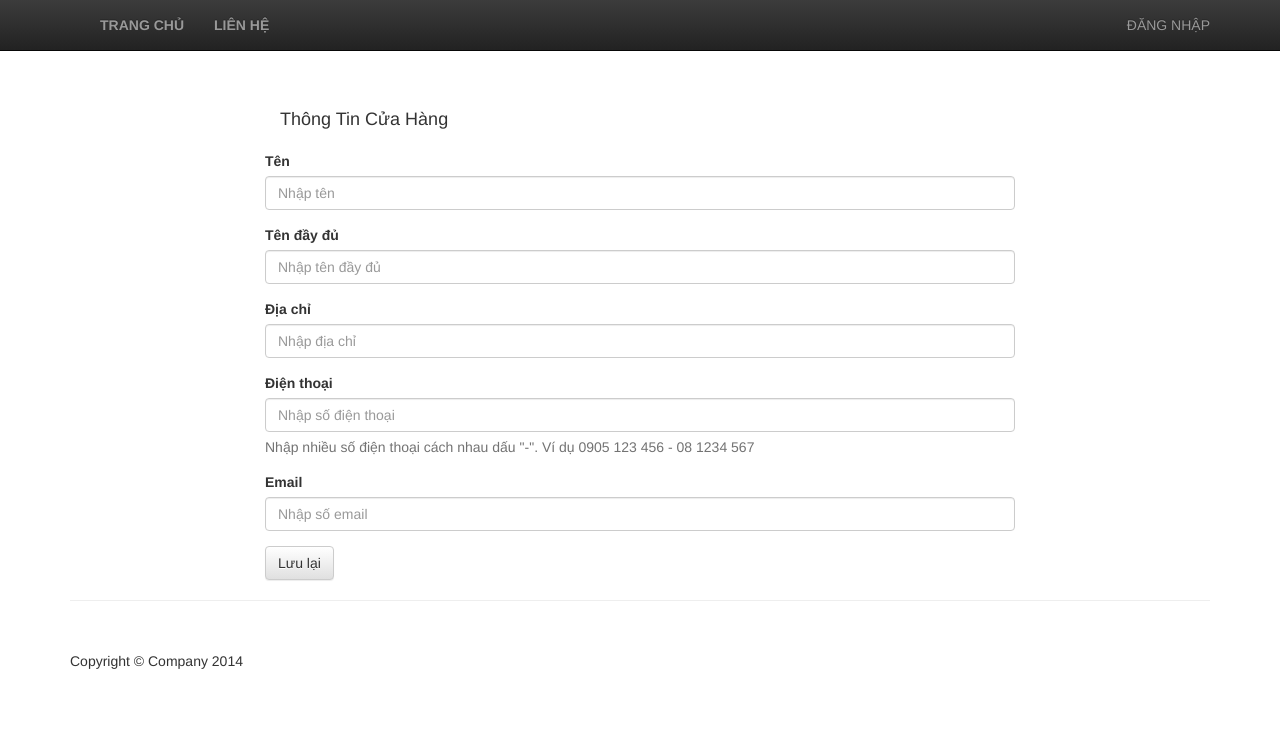
After one commit to ntdtrong/flower_shop, a CakePHP app: the page made by app/View/Companies/index.ctp in a window 1280 px wide. The commit adds this page. Shown: the top 730 px of the page. Run offline with PHP 8.4 and a stand-in for CakePHP, Linux system fonts and the light colour scheme; the template is opened without the code that fills it, so the values that code supplies are empty; some libraries are stand-ins or nearby versions.

Commit message:
company, style

```diff
--- /dev/null
+++ b/app/View/Companies/index.ctp
@@ -0,0 +1,107 @@
+<div class="container">
+
+
+			<div class="row">
+
+				<div class="col-md-8 col-md-push-2">
+
+					<p id="error_message">
+						<?php
+							if(!empty($data['error'])){
+						?>
+							<h5><span class="label label-danger"><?php echo $data['error'];?></span><h5>
+						<?php
+							}
+						?>
+
+						<?php
+							if(!empty($data['success'])){
+						?>
+							<h5><span class="label label-success"><?php echo $data['success'];?></span><h5>
+						<?php
+							}
+						?>
+					</p>
+					<h4 class="panel-heading">Thông Tin Cửa Hàng</h4>
+					<form role="form" enctype='multipart/form-data'
+						action="/companies" method="post">
+						<input name="id" type="hidden" class="form-control"
+							value="<?php echo @$data['company']['id'];?>">
+
+						<div class="form-group">
+							<label for="name">Tên</label> <input name="name"
+								type="text" class="form-control" id="name"
+								placeholder="Nhập tên"
+								value="<?php echo @$data['company']['name'];?>">
+						</div>
+
+						<div class="form-group">
+							<label for="full_name">Tên đầy đủ</label> <input name="full_name"
+								type="text" class="form-control" id="full_name"
+								placeholder="Nhập tên đầy đủ"
+								value="<?php echo @$data['company']['full_name'];?>">
+						</div>
+
+						<div class="form-group">
+							<label for="address">Địa chỉ</label> <input name="address"
+								type="text" class="form-control" id="address"
+								placeholder="Nhập địa chỉ"
+								value="<?php echo @$data['company']['address'];?>">
+						</div>
+
+						<div class="form-group">
+							<label for="phone">Điện thoại</label> <input name="phone"
+								type="text" class="form-control" id="phone"
+								placeholder="Nhập số điện thoại"
+								value="<?php echo @$data['company']['phone'];?>">
+								<p class="help-block">Nhập nhiều số điện thoại cách nhau dấu "-". Ví dụ 0905 123 456 - 08 1234 567</p>
+						</div>
+
+						<div class="form-group">
+							<label for="email">Email</label> <input name="email"
+								type="text" class="form-control" id="email"
+								placeholder="Nhập số email"
+								value="<?php echo @$data['company']['email'];?>">
+						</div>
+						<button type="submit" class="btn btn-default">Lưu lại</button>
+					</form>
+				</div>
+			</div>
+
+</div>
+<script type='text/javascript'>
+	function delete_user(id) {
+	  	var answer = confirm("Có chắc bạn muốn xóa tài khoản này?");
+	    if (answer){
+	    	$.ajax({
+	    		  type: "POST",
+	    		  url: "/users/delete/"+id,
+	    		  }).done(function( msg ) {
+		    		  if(msg == "OK"){
+		    			  location.reload();
+		    		  }
+		    		  else{
+			    		  $("#error_message").html("<h5><span class='label label-danger'>"+msg+"</span><h5>");
+		    		  }
+	    		  });
+	    }
+	}
+
+	function reset_pwd(id) {
+	  	var answer = confirm("Có chắc bạn muốn reset mật khẩu của tài khoản này?");
+	    if (answer){
+	    	$.ajax({
+	    		  type: "POST",
+	    		  url: "/users/resetpwd/"+id,
+	    		  }).done(function( msg ) {
+		    		  if(msg == "OK"){
+		    			  $("#error_message").html("<h5><span class='label label-success'>Reset mật khẩu thành công</span><h5>");
+
+		    		  }
+		    		  else{
+			    		  $("#error_message").html("<h5><span class='label label-danger'>"+msg+"</span><h5>");
+		    		  }
+	    		  });
+	    }
+	}
+</script>
--- a/app/View/Layouts/default.ctp
+++ b/app/View/Layouts/default.ctp
@@ -29,21 +29,24 @@
 	                    <span class="icon-bar"></span>
 	                    <span class="icon-bar"></span>
 	                </button>
-	                <a class="navbar-brand" ><?php if(!empty($company)) echo $company['name'];?></a>
+	                <strong><a class="navbar-brand"
+	                	<?php if (!empty($current_user) && ($current_user['role'] == ROLE_ADMIN || $current_user['role'] == ROLE_MANAGER)){ echo 'href="/companies"';}?> >
+	                		<?php if(!empty($company)) echo $company['name'];?>
+	                	</a></strong>
 	            </div>
 
 	            <!-- Collect the nav links, forms, and other content for toggling -->
 	            <div class="collapse navbar-collapse navbar-ex1-collapse">
 	                <ul class="nav navbar-nav">
-	                    <li><a href="/homes">TRANG CHỦ</a></li>
+	                    <li><a href="/homes"><strong>TRANG CHỦ</strong></a></li>
 	                    <?php if (!empty($current_user) && ($current_user['role'] == ROLE_ADMIN || $current_user['role'] == ROLE_MANAGER)){?>
-	                    <li><a href="/flowers">GIỎ HOA</a></li>
-	                    <li><a href="/categories">DANH MỤC</a></li>
-	                    <li><a href="/users/changepwd">ĐỔI MẬT KHẨU</a></li>
+	                    <li><a href="/flowers"><strong>GIỎ HOA</strong></a></li>
+	                    <li><a href="/categories"><strong>DANH MỤC</strong></a></li>
+	                    <li><a href="/users/changepwd"><strong>ĐỔI MẬT KHẨU</strong></a></li>
 	                    <?php if ($current_user['role'] == ROLE_ADMIN){?>
-						<li><a href="/users">TÀI KHOẢN</a></li>
+						<li><a href="/users"><strong>TÀI KHOẢN</strong></a></li>
 						<?php }}?>
-	                    <li><a href="/homes/contact">LIÊN HỆ</a></li>
+	                    <li><a href="/homes/contact"><strong>LIÊN HỆ</strong></a></li>
 
 	                </ul>
 	                <ul class="nav navbar-nav navbar-right">
--- a/app/View/Users/index.ctp
+++ b/app/View/Users/index.ctp
@@ -132,7 +132,7 @@
 	    		  url: "/users/resetpwd/"+id,
 	    		  }).done(function( msg ) {
 		    		  if(msg == "OK"){
-		    			  $("#error_message").html("<h5><span class='label label-success'>Reset mật khẩu thành công</span><h5>");
+		    			  $("#error_message").html("<h5><span class='label label-success'>Reset mật khẩu thành công. Mật khẩu mặc định là: 12345678</span><h5>");
 
 		    		  }
 		    		  else{
```
Also changed, not shown: app/Config/Schema/schema.sql (+2 -2 lines), app/Controller/BannerController.php (deleted, +0 -44 lines), app/Controller/CompaniesController.php (added, +35 -0 lines), app/Controller/UsersController.php (+7 -5 lines), app/webroot/css/shop-homepage.css (+96 -0 lines), 1 other file.
